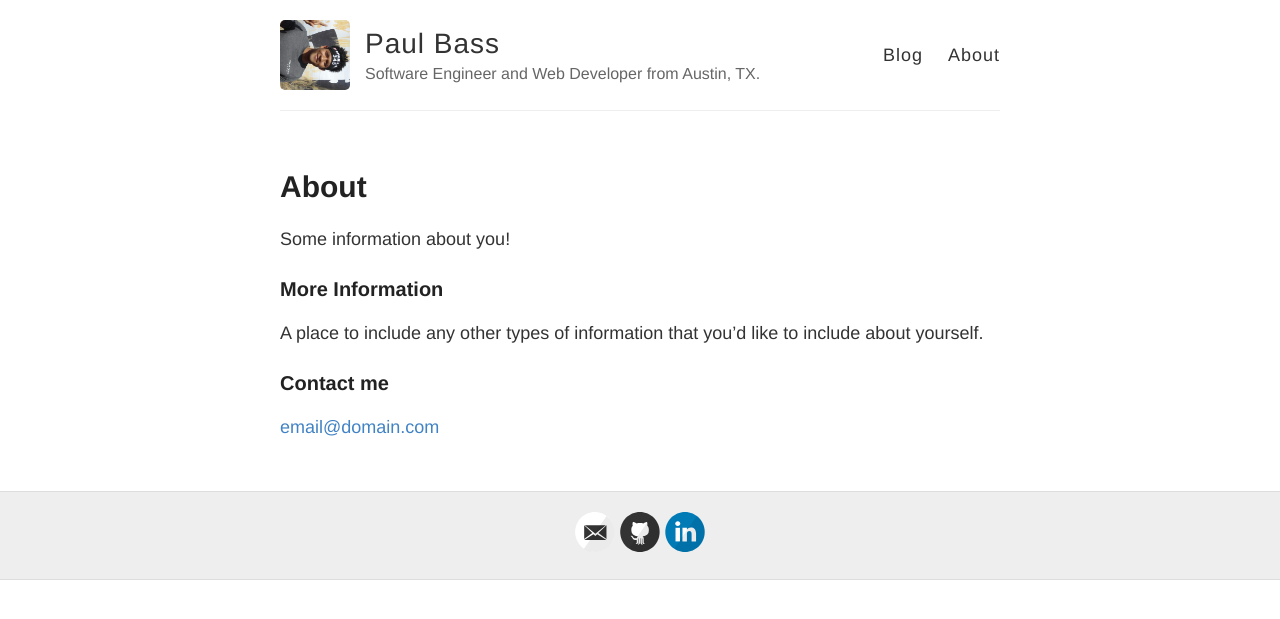
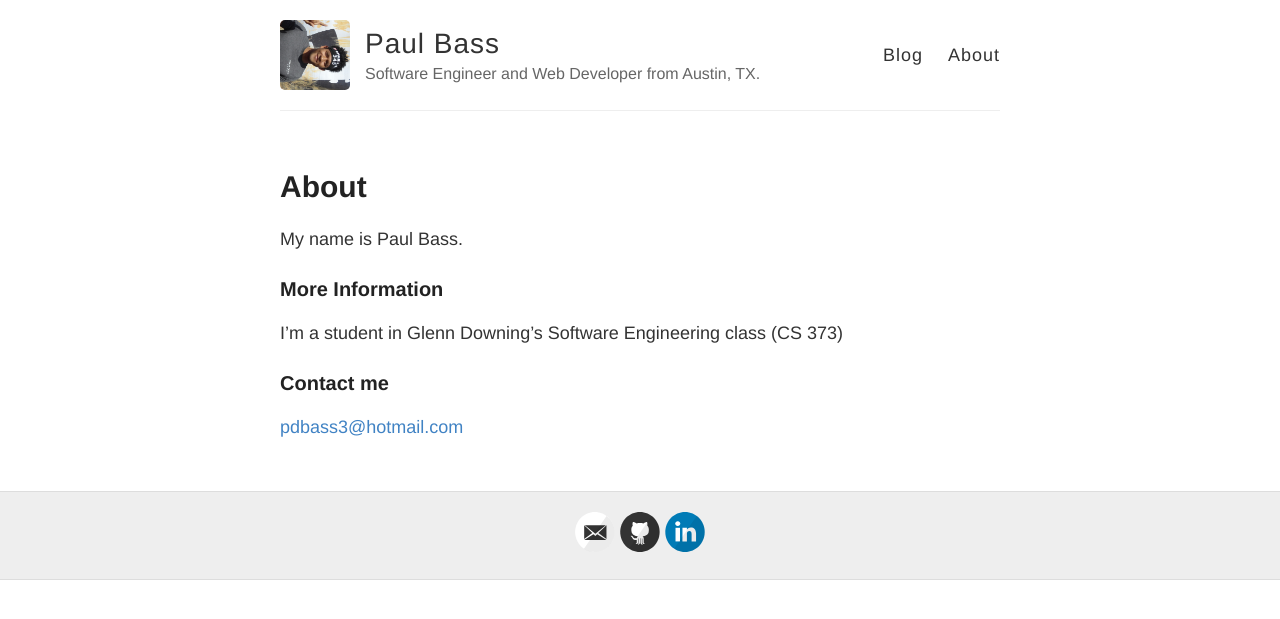
Before and after one commit to gunblader/gunblader.github.io, a Jekyll site: the page built from about.md, in a window 1280 px wide. Shown: the top 619 px of the page. Built offline with Jekyll 4.4.1, drawn with Linux system fonts in a browser that asks for light colours; Markdown is read by kramdown in place of the engine named in the settings.

Commit message:
Update about.md

```diff
--- a/about.md
+++ b/about.md
@@ -4,12 +4,13 @@ title: About
 permalink: /about/
 ---
 
-Some information about you!
+My name is Paul Bass.
 
 ### More Information
 
-A place to include any other types of information that you'd like to include about yourself.
+I’m a student in Glenn Downing’s Software Engineering class (CS 373)
+
 
 ### Contact me
 
-[email@domain.com](mailto:email@domain.com)
+[pdbass3@hotmail.com](mailto:email@domain.com)
```
